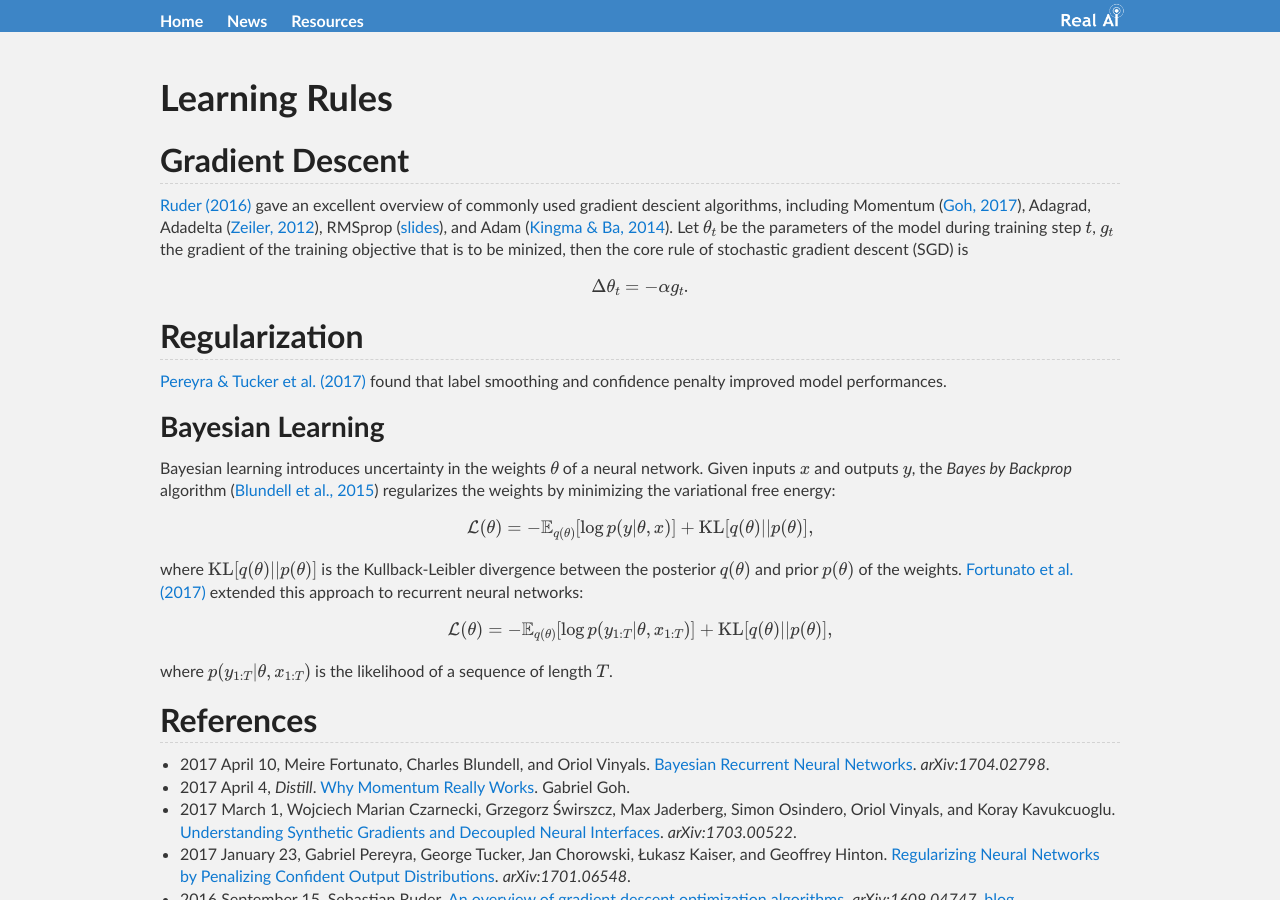
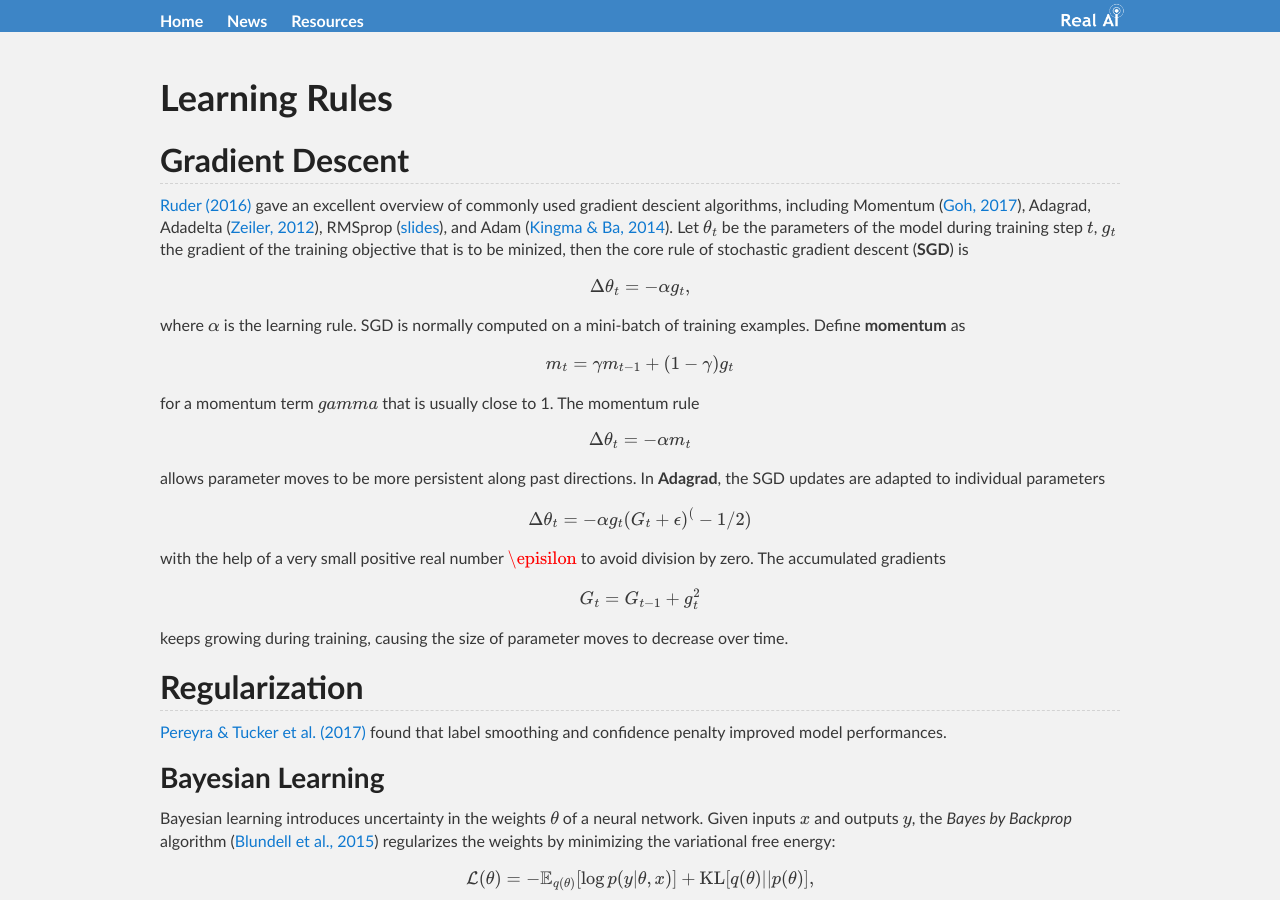
Before and after one commit to Tonywuhk/realai.org, a Jekyll site: the page built from learning-rules.md, in a window 1280 px wide and 900 px high. Built offline with Jekyll 4.4.1, drawn with Linux system fonts in a browser that asks for light colours; our own code applies the rules of GitHub Pages for plain Markdown files; formulas are drawn with MathJax 3; comment, search, counter and statistics services are not loaded; the repository's description, which GitHub fills in, is left out.

Commit message:
Update learning-rules.md

```diff
--- a/learning-rules.md
+++ b/learning-rules.md
@@ -6,11 +6,37 @@ mathjax: true
 
 ## Gradient Descent
 
-[Ruder (2016)](https://arxiv.org/abs/1609.04747) gave an excellent overview of commonly used gradient descient algorithms, including Momentum ([Goh, 2017](http://distill.pub/2017/momentum/)), Adagrad, Adadelta ([Zeiler, 2012](https://arxiv.org/abs/1212.5701)), RMSprop ([slides](http://www.cs.toronto.edu/~tijmen/csc321/slides/lecture_slides_lec6.pdf)), and Adam ([Kingma & Ba, 2014](https://arxiv.org/abs/1412.06980)). Let \\(\theta_t\\) be the parameters of the model during training step \\(t\\), \\(g_t\\) the gradient of the training objective that is to be minized, then the core rule of stochastic gradient descent (SGD) is
+[Ruder (2016)](https://arxiv.org/abs/1609.04747) gave an excellent overview of commonly used gradient descient algorithms, including Momentum ([Goh, 2017](http://distill.pub/2017/momentum/)), Adagrad, Adadelta ([Zeiler, 2012](https://arxiv.org/abs/1212.5701)), RMSprop ([slides](http://www.cs.toronto.edu/~tijmen/csc321/slides/lecture_slides_lec6.pdf)), and Adam ([Kingma & Ba, 2014](https://arxiv.org/abs/1412.06980)). Let \\(\theta_t\\) be the parameters of the model during training step \\(t\\), \\(g_t\\) the gradient of the training objective that is to be minized, then the core rule of stochastic gradient descent (**SGD**) is
 
 $$
-\Delta \theta_t = -\alpha g_t.
+\Delta \theta_t = -\alpha g_t,
 $$
+
+where \\(\alpha\\) is the learning rule. SGD is normally computed on a mini-batch of training examples. Define **momentum** as
+
+$$
+m_t = \gamma m_{t-1} + (1-\gamma) g_t
+$$
+
+for a momentum term \\(gamma\\) that is usually close to 1. The momentum rule
+
+$$
+\Delta \theta_t = -\alpha m_t
+$$
+
+allows parameter moves to be more persistent along past directions. In **Adagrad**, the SGD updates are adapted to individual parameters
+
+$$
+\Delta \theta_t = -\alpha g_t (G_t + \epsilon)^(-1/2)
+$$
+
+with the help of a very small positive real number \\(\episilon\\) to avoid division by zero. The accumulated gradients
+
+$$
+G_t = G_{t-1} + g_t^2
+$$
+
+keeps growing during training, causing the size of parameter moves to decrease over time.
 
 ## Regularization
 
```
